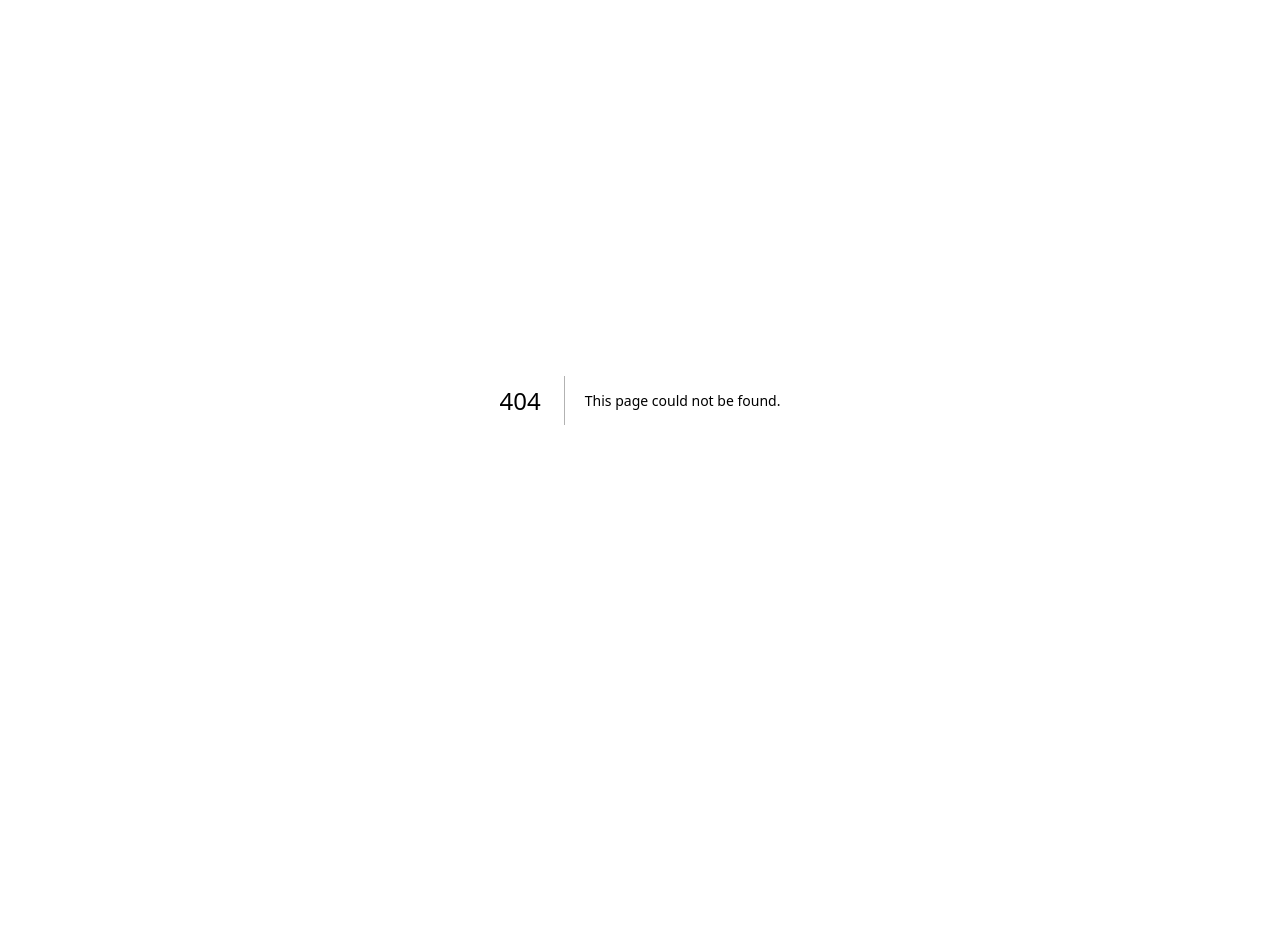
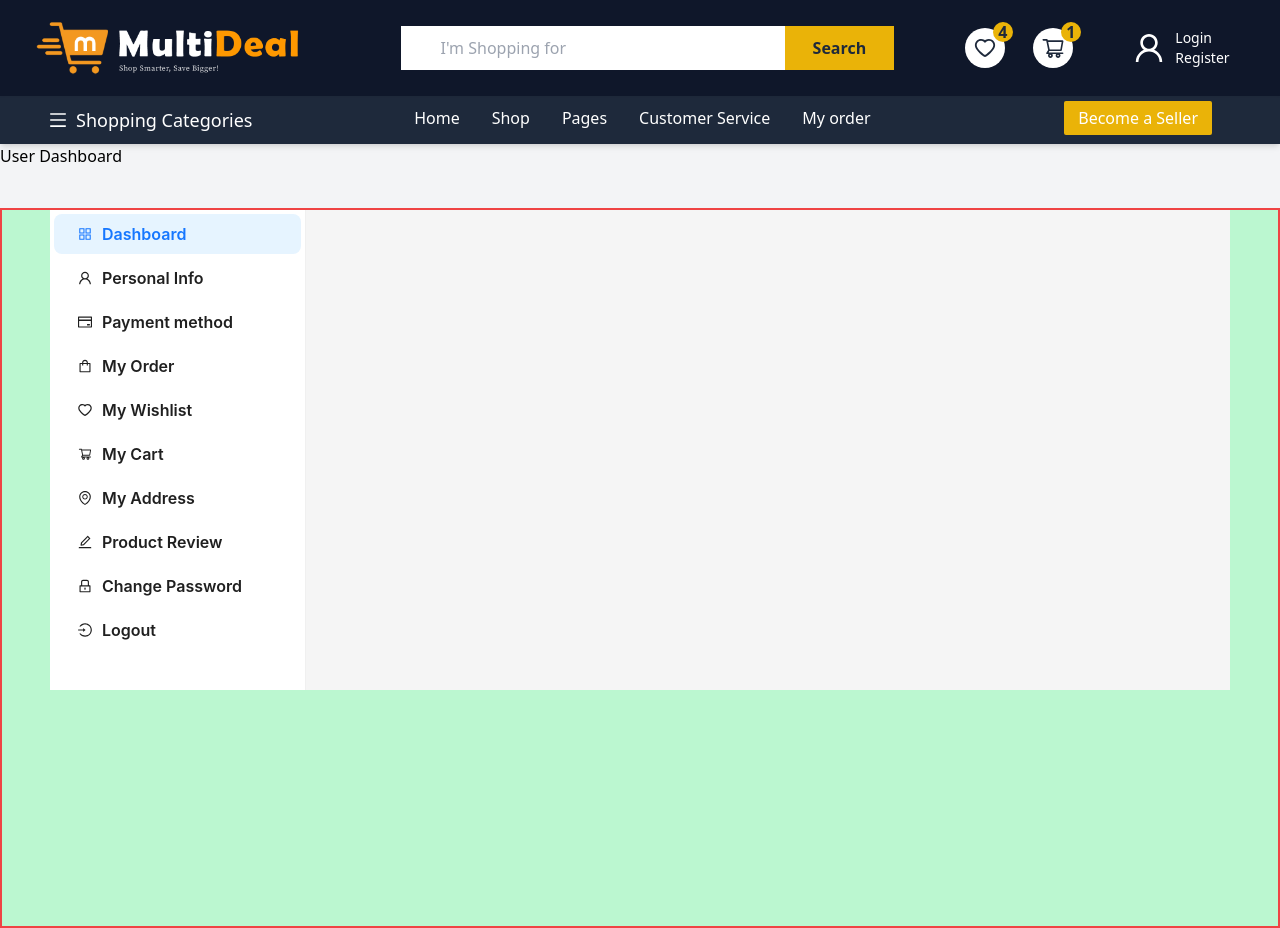
Before and after one commit to glansaroj/Multideal, a Next.js app in the folder client/: page /userDashboard in a window 1280 px wide. Before the commit this address had no page. Before the commit the page ends 800 px from the top, so only its background shows below. Built offline with nearby package versions, Linux system fonts and the light colour scheme.

Commit message:
Fixed some minor issue & started working on Admin/user dashboard

```diff
--- /dev/null
+++ b/client/src/components/Dashboard/userDashSide.jsx
@@ -0,0 +1,185 @@
+
+import React from 'react';
+import { AppstoreOutlined, MailOutlined, HomeOutlined , UserOutlined ,SettingOutlined
+        ,CreditCardOutlined,ShoppingOutlined,HeartOutlined,ShoppingCartOutlined, CompassOutlined, LockOutlined,
+         EnvironmentOutlined, LoginOutlined,EditOutlined } from '@ant-design/icons';
+import { Menu, Layout } from 'antd';
+import { useRouter } from 'next/router';
+
+
+
+function getItem(label, key, icon, children, type) {
+    return {
+      key,
+      icon,
+      children,
+      label,
+      type,
+    };
+  }
+
+
+   // Logout function
+  //  const router = useRouter();
+  //  const handleLogout = () => {
+  //    router.push('/')
+
+  //  }
+
+
+
+  // const items = [
+  //   {
+  //       key: 1,
+  //       icon: <AppstoreOutlined className='text-5xl font-bold' />,
+  //       label: 'Dashboard'
+  //   },
+  //   {
+  //       key: 2,
+  //       icon: <UserOutlined />,
+  //       label: 'Personal Info',
+  //   },
+  //   {
+  //       key: 3,
+  //       icon: <CreditCardOutlined />,
+  //       label: 'Payment method',
+  //   },
+
+  //   {
+  //       key: 4,
+  //       icon: <ShoppingOutlined />,
+  //       label: 'My Order',
+  //   },
+  //   {
+  //       key: 5,
+  //       icon: <HeartOutlined />,
+  //       label: 'My Wishlist',
+  //   },
+  //   {
+  //       key: 6,
+  //       icon: <ShoppingCartOutlined />,
+  //       label: 'My Cart',
+  //   },
+  //   {
+  //       key: 7,
+  //       icon: <EnvironmentOutlined />,
+  //       label: 'My Address',
+
+  //   },
+  //   {
+  //       key: 8,
+  //       icon: <EditOutlined />,
+  //       label: 'Product Review',
+  //   },
+
+  //   {
+  //       key: 9,
+  //       icon: <LockOutlined />,
+  //       label: 'Change Password',
+  //   },
+  //   {
+  //       key: 10,
+  //       icon: <LoginOutlined />,
+  //       label: 'Logout',
+  //       onClick: handleLogout,
+  //   }
+  // ];
+
+
+  const onClick = (e) => {
+    console.log('click', e);
+  };
+
+const UserDashSidebar = () => {
+
+  const router = useRouter();
+  const handleLogout = () => {
+  router.push("/")
+}
+
+
+
+
+  return (
+    <div className='w-[full]  px-12 h-[90vh] bg-green-200 shadow-sm  border-2 border-red-500 mt-10  z-10' >
+
+<Layout>
+  <Menu
+    className=' shadow-md text-base h-[90vh] font-semibold text-slate-800 gap-10'
+    onClick={onClick}
+    style={{
+      width: 256,
+      height: 480
+    }}
+    mode="inline"
+    defaultSelectedKeys={['1']}
+    items={[
+      {
+          key: 1,
+          icon: <AppstoreOutlined className='text-5xl font-bold' />,
+          label: 'Dashboard'
+      },
+      {
+          key: 2,
+          icon: <UserOutlined />,
+          label: 'Personal Info',
+      },
+      {
+          key: 3,
+          icon: <CreditCardOutlined />,
+          label: 'Payment method',
+      },
+
+      {
+          key: 4,
+          icon: <ShoppingOutlined />,
+          label: 'My Order',
+      },
+      {
+          key: 5,
+          icon: <HeartOutlined />,
+          label: 'My Wishlist',
+      },
+      {
+          key: 6,
+          icon: <ShoppingCartOutlined />,
+          label: 'My Cart',
+      },
+      {
+          key: 7,
+          icon: <EnvironmentOutlined />,
+          label: 'My Address',
+
+      },
+      {
+          key: 8,
+          icon: <EditOutlined />,
+          label: 'Product Review',
+      },
+
+      {
+          key: 9,
+          icon: <LockOutlined />,
+          label: 'Change Password',
+      },
+      {
+          key: 10,
+          icon: <LoginOutlined />,
+          label: 'Logout',
+          onClick: handleLogout,
+      }
+    ]}
+  />
+
+
+
+</Layout>
+
+
+
+
+    </div>
+  )
+}
+
+export default UserDashSidebar
--- a/client/src/components/Header/Header.jsx
+++ b/client/src/components/Header/Header.jsx
@@ -76,12 +76,18 @@ function Header() {
       {/* Conditional Rendering */}
       {isLoggedIn ? (
         /* <---- AVATAR HERE ------> */
+        <Link href={'/userDashboard'}>
         <Avatar
-          className="blue-500 w-12 h-12 mr-2 rounded-xl font-semibold text-2xl border-2 border-bg-white"
+          className="blue-500 w-11 h-11 mr-2 rounded-xl font-semibold text-xl border-2 border-bg-white"
           size="[30px]"
           name={userDetails.fullName[0]}
           bg="gray"
-        />) :
+
+        />
+        </Link>)
+        :
+
+
 
         <>
 
--- /dev/null
+++ b/client/src/pages/adminDashboard/index.js
@@ -0,0 +1,14 @@
+
+import UserDashSidebar from '@/components/Dashboard/userDashSide'
+import React from 'react'
+
+const AdminDashboard = () => {
+  return (
+    <div className='w-full h-[89vh] bg-white shadow-sm overflow-y-scroll '>
+
+
+    </div>
+  )
+}
+
+export default AdminDashboard
--- a/client/src/pages/auth/Login/index.js
+++ b/client/src/pages/auth/Login/index.js
@@ -8,6 +8,7 @@ import "react-toastify/dist/ReactToastify.css";
 import Header from "@/components/Header/Header";
 import Navbar from "@/components/Header/Navbar";
 import Footer from "@/components/Footer/Footer";
+import { useRouter } from "next/router";
 // import Register from "./auth/Login/register";
 
 
--- a/client/src/pages/index.js
+++ b/client/src/pages/index.js
@@ -13,9 +13,6 @@ import Hero from '@/components/Header/hero';
 import Footer from '@/components/Footer/Footer';
 import FlashDeal from '@/components/Main/Flash Deal';
 // import Register from './auth/Register';
-
-
-
 
 
 
--- a/client/src/pages/shopListing/index.js
+++ b/client/src/pages/shopListing/index.js
@@ -35,7 +35,7 @@ function shopListing() {
       <Header />
       <Navbar />
 
-      <h1 className="text-center mt-12 text-3xl text-gray-900 font-bold">
+      <h1 className="text-center mt-10 text-3xl text-gray-900 font-bold">
         {" "}
         Seller Application
       </h1>
@@ -56,8 +56,8 @@ function shopListing() {
             <Form className="h-5/6 w-[750px] bg-gray-200 bg-opacity-30 rounded-md shadow-md py-16 my-3 px-10 mb-20">
               {/* <label for="firstName">First Name*</label> */}
 
-             {/* SELLER INFO HERE */}
-              <h1 className="text-xl text-gray-900 mt-3 font-semibold">
+              {/* SELLER INFO HERE */}
+              <h1 className="text-xl text-gray-900 -mt-2 font-semibold">
                 Seller Information:
               </h1>
               <p className="mt-2 mb-4 text-sm text-gray-400">
--- /dev/null
+++ b/client/src/pages/userDashboard/index.js
@@ -0,0 +1,22 @@
+
+import React from 'react'
+import Header from '@/components/Header/Header';
+import Navbar from '@/components/Header/Navbar';
+import UserDashSidebar from '@/components/Dashboard/userDashSide';
+
+const userDashboard  = () => {
+        return (
+            <>
+            <Header />
+            <Navbar />
+            <div>
+              <h1>User Dashboard</h1>
+              <UserDashSidebar />
+
+
+            </div>
+            </>
+        )
+    }
+
+export default userDashboard;
```
Also changed, not shown: 2 other files (tests, documents, lock files or other folders).
